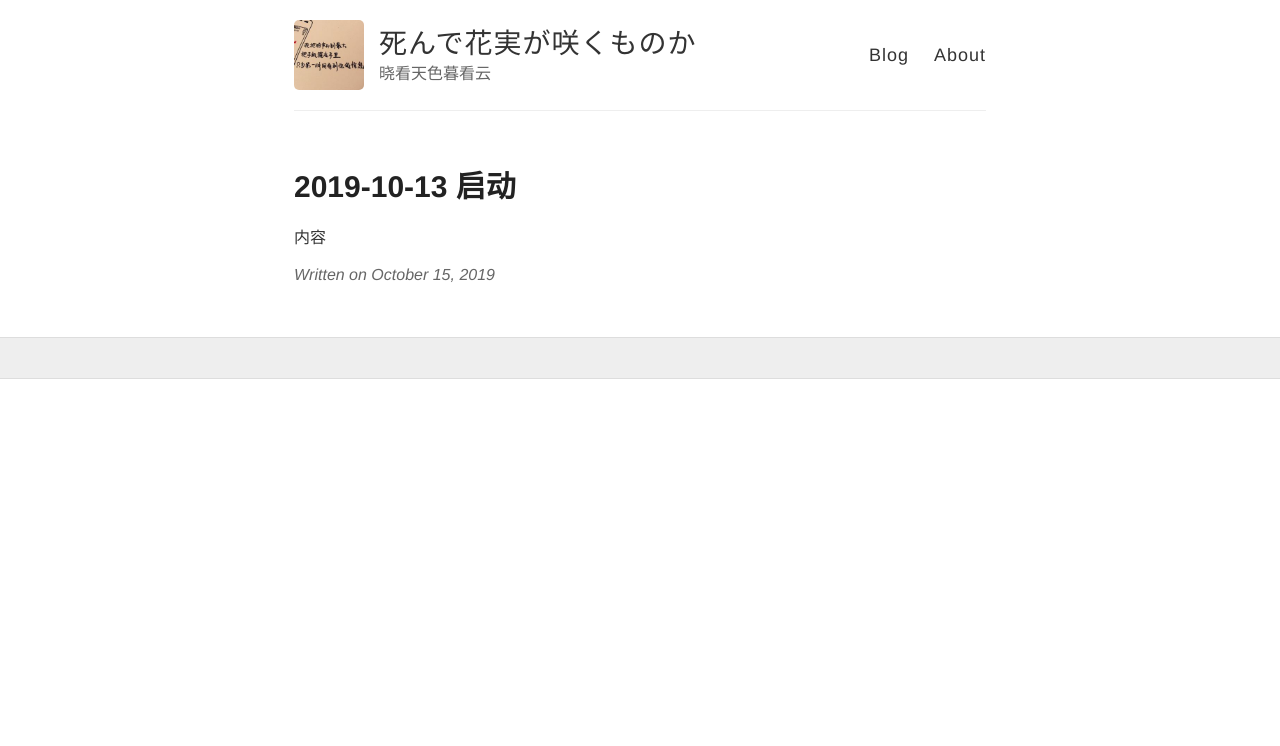
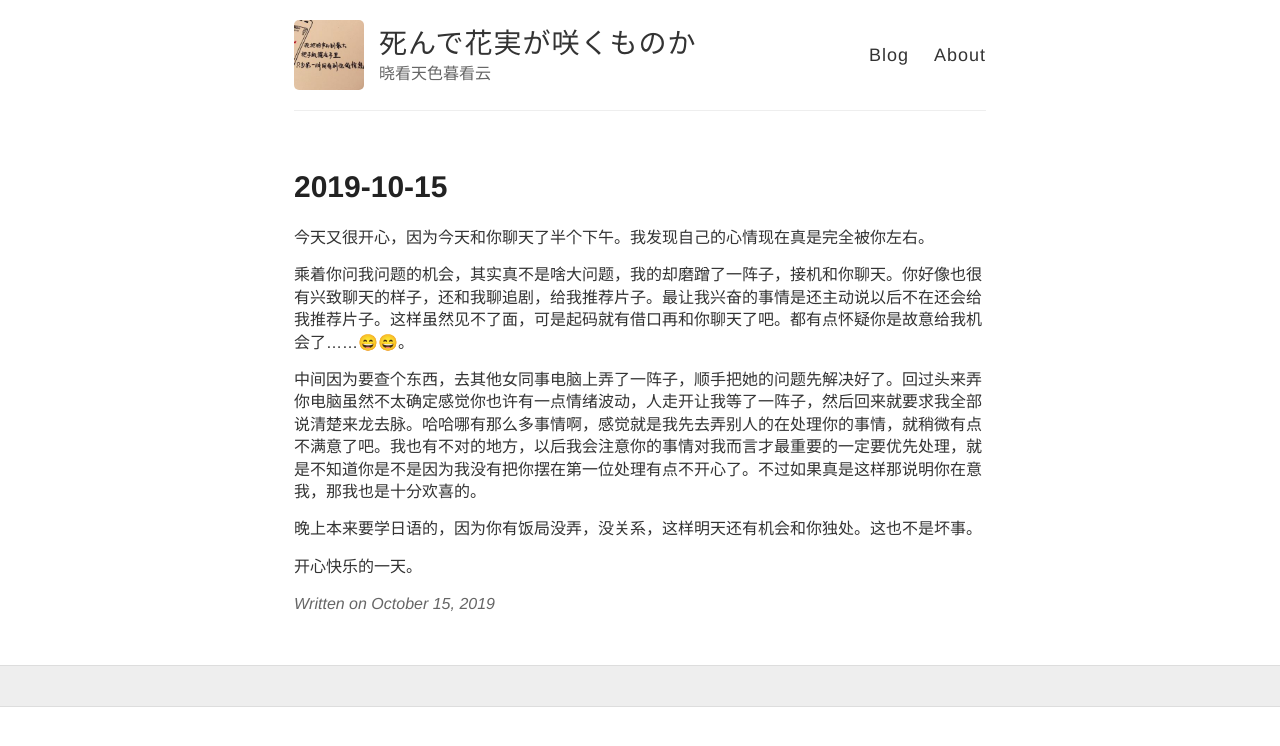
Before and after one commit to wiki650/wiki650.github.io, a Jekyll site: the page built from _posts/2019-10-15-wiki20191015.md, in a window 1280 px wide. Shown: the top 746 px of the page. Built offline with Jekyll 4.4.1, drawn with Linux system fonts in a browser that asks for light colours; comment, search, counter and statistics services are not loaded.

Commit message:
Update 2019-10-15-wiki20191015.md

```diff
--- a/_posts/2019-10-15-wiki20191015.md
+++ b/_posts/2019-10-15-wiki20191015.md
@@ -1,7 +1,14 @@
 ---
 layout: post
-title: 2019-10-13 启动
+title: 2019-10-15
 ---
 
+今天又很开心，因为今天和你聊天了半个下午。我发现自己的心情现在真是完全被你左右。
 
-内容
+乘着你问我问题的机会，其实真不是啥大问题，我的却磨蹭了一阵子，接机和你聊天。你好像也很有兴致聊天的样子，还和我聊追剧，给我推荐片子。最让我兴奋的事情是还主动说以后不在还会给我推荐片子。这样虽然见不了面，可是起码就有借口再和你聊天了吧。都有点怀疑你是故意给我机会了……😄😄。
+
+中间因为要查个东西，去其他女同事电脑上弄了一阵子，顺手把她的问题先解决好了。回过头来弄你电脑虽然不太确定感觉你也许有一点情绪波动，人走开让我等了一阵子，然后回来就要求我全部说清楚来龙去脉。哈哈哪有那么多事情啊，感觉就是我先去弄别人的在处理你的事情，就稍微有点不满意了吧。我也有不对的地方，以后我会注意你的事情对我而言才最重要的一定要优先处理，就是不知道你是不是因为我没有把你摆在第一位处理有点不开心了。不过如果真是这样那说明你在意我，那我也是十分欢喜的。
+
+晚上本来要学日语的，因为你有饭局没弄，没关系，这样明天还有机会和你独处。这也不是坏事。
+
+开心快乐的一天。
```
